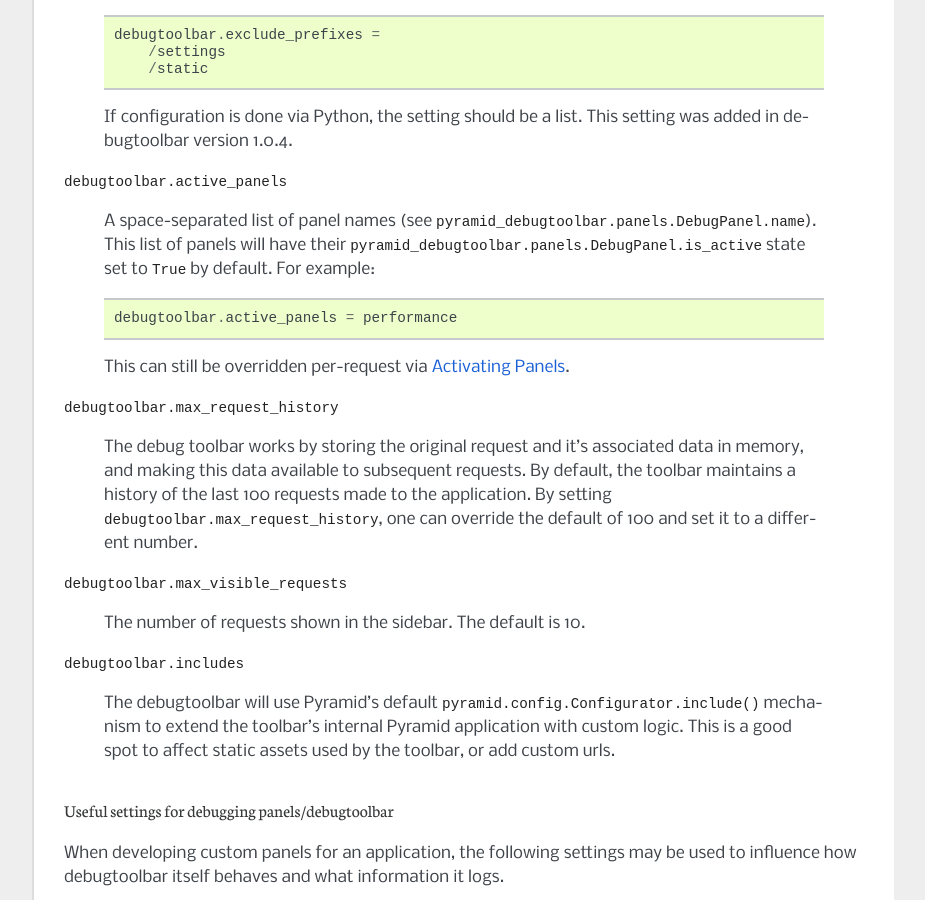
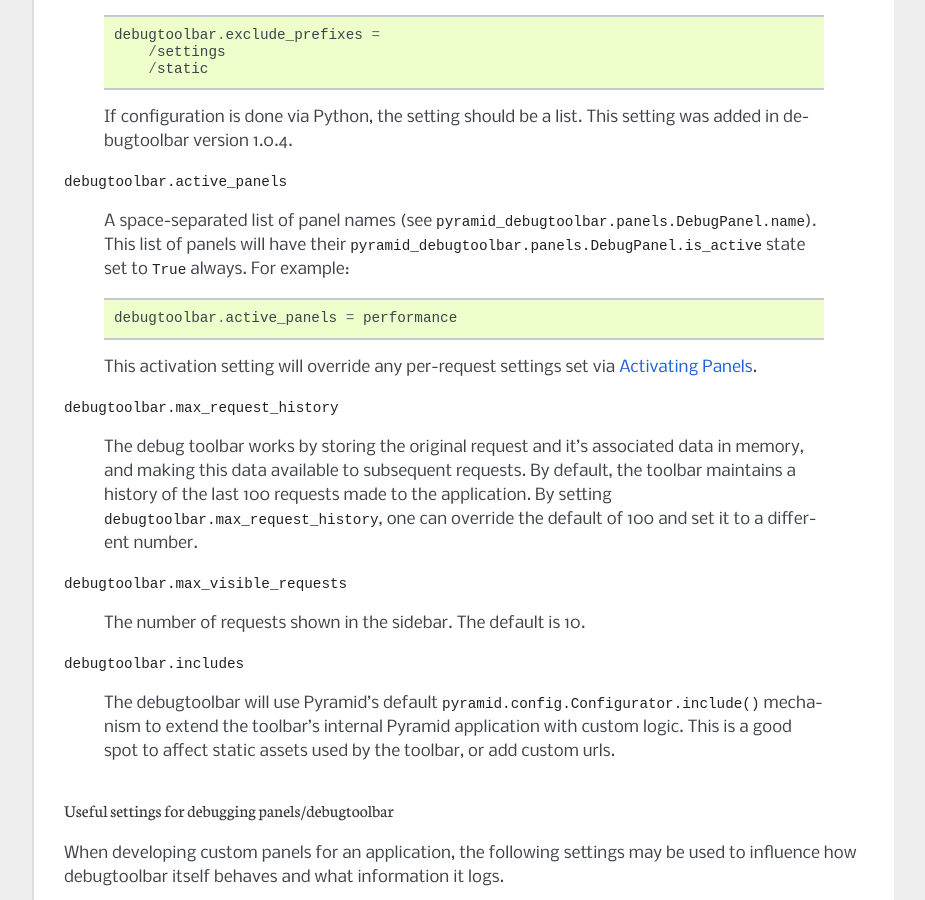
Before and after one commit to Pylons/pyramid_debugtoolbar, a Sphinx documentation site: the page built from docs/index.rst, in a window 1280 px wide and 900 px high, scrolled down 3660 px. Shown: the whole window, without its empty margins (198-1123 px from the left). Built offline with Sphinx 7.4.7, drawn with Linux system fonts in a browser that asks for light colours.

Commit message:
clarify activation docs

```diff
--- a/docs/index.rst
+++ b/docs/index.rst
@@ -203,11 +203,12 @@
   A space-separated list of panel names (see
   :attr:`pyramid_debugtoolbar.panels.DebugPanel.name`). This list of panels
   will have their :attr:`pyramid_debugtoolbar.panels.DebugPanel.is_active`
-  state set to ``True`` by default. For example::
+  state set to ``True`` always. For example::
 
     debugtoolbar.active_panels = performance
 
-  This can still be overridden per-request via :ref:`activating_panels`.
+  This activation setting will override any per-request settings set via
+  :ref:`activating_panels`.
 
 ``debugtoolbar.max_request_history``
 
```
